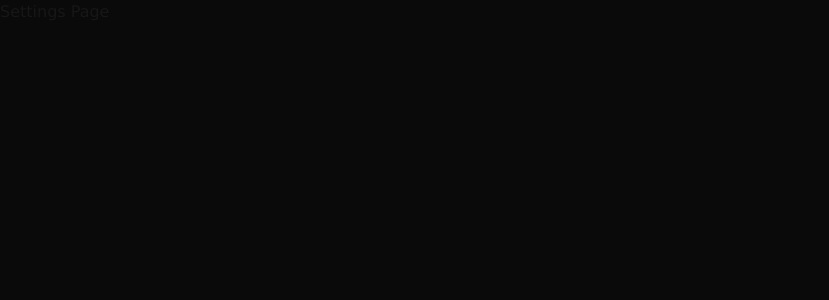
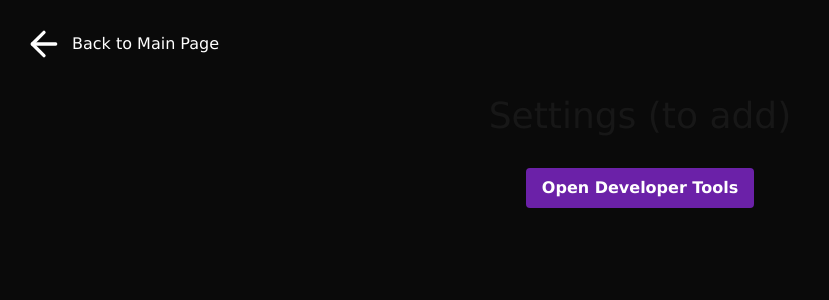
Before and after one commit to aisiri3/CapstoneGods, a Next.js app: page /settings in a window 1280 px wide. Shown: the top 300 px of the page, without its empty margins (0-829 px from the left). Built offline with nearby package versions, Linux system fonts and the light colour scheme.

Commit message:
add temporary settings page

```diff
--- /dev/null
+++ b/src/app/developer-tools/page.js
@@ -0,0 +1,7 @@
+import React from 'react'
+
+export default function DeveloperTools() {
+  return (
+    <div>DeveloperTools</div>
+  )
+}
--- a/src/app/settings/page.js
+++ b/src/app/settings/page.js
@@ -1,9 +1,42 @@
 "use client";
 
-import React from 'react'
+import React from 'react';
+import Link from 'next/link';
+import { useRouter } from 'next/navigation';
+import { ArrowLeft } from 'lucide-react';
 
-export default function page() {
+export default function Settings() {
+  const router = useRouter();
+
+  const handleBack = () => {
+    if (window.history.length > 1) {
+      router.back(); // Go back if there is history
+    } else {
+      router.push('/'); // Redirect to home if no history
+    }
+  };
+
   return (
-    <div>Settings Page</div>
-  )
+    <div className="flex flex-col items-center">
+      {/* Back button */}
+      <div className="self-start mb-8">
+        <button
+          onClick={handleBack}
+          className="mt-6 ml-6 flex items-center text-white hover:text-gray-500"
+        >
+          <ArrowLeft size={40} className="mr-2" />
+          <span>Back to Main Page</span>
+        </button>
+      </div>
+
+      <h1 className="text-4xl">Settings (to add)</h1>
+
+      {/* Developer Tools button */}
+      <Link href="/developer-tools">
+        <button className="mt-8 bg-purple-800 hover:bg-purple-900 text-white font-bold py-2 px-4 rounded">
+          Open Developer Tools
+        </button>
+      </Link>
+    </div>
+  );
 }
```
Also changed, not shown: 1 other file (tests, documents, lock files or other folders).
